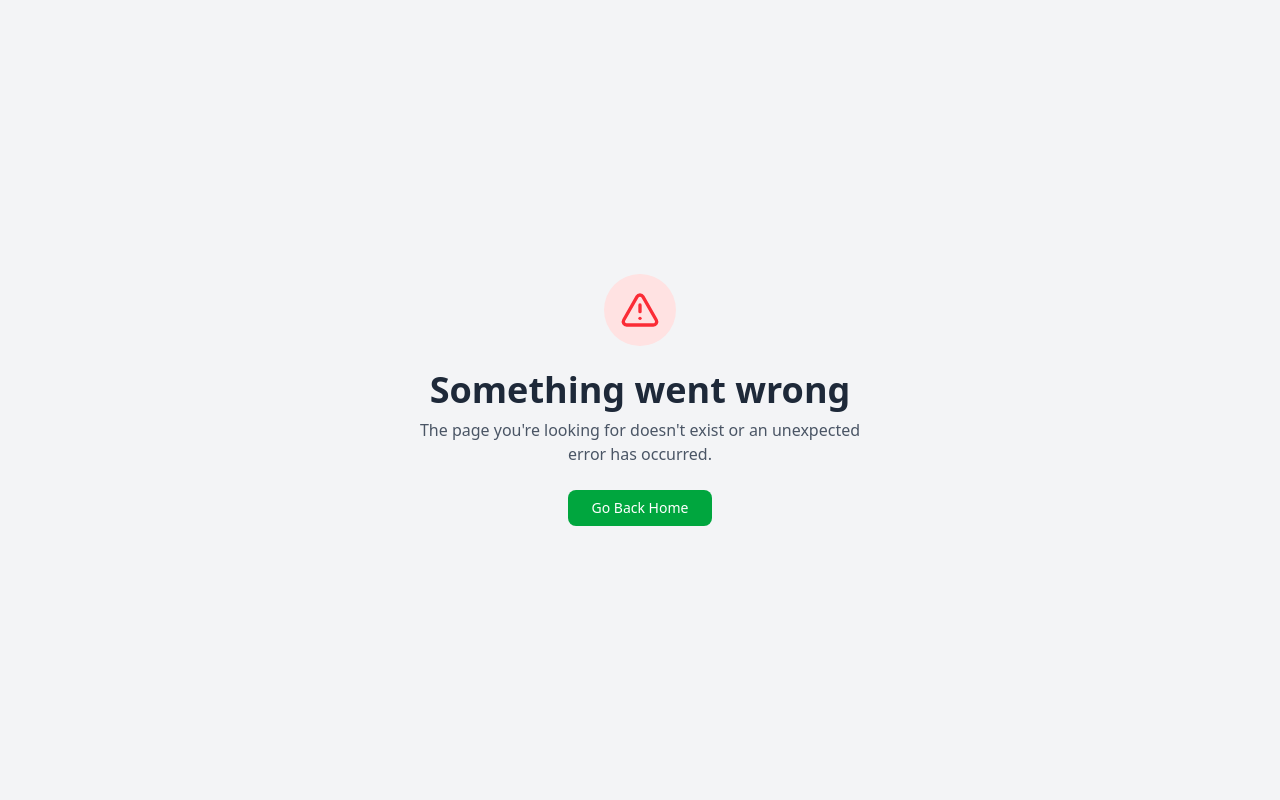
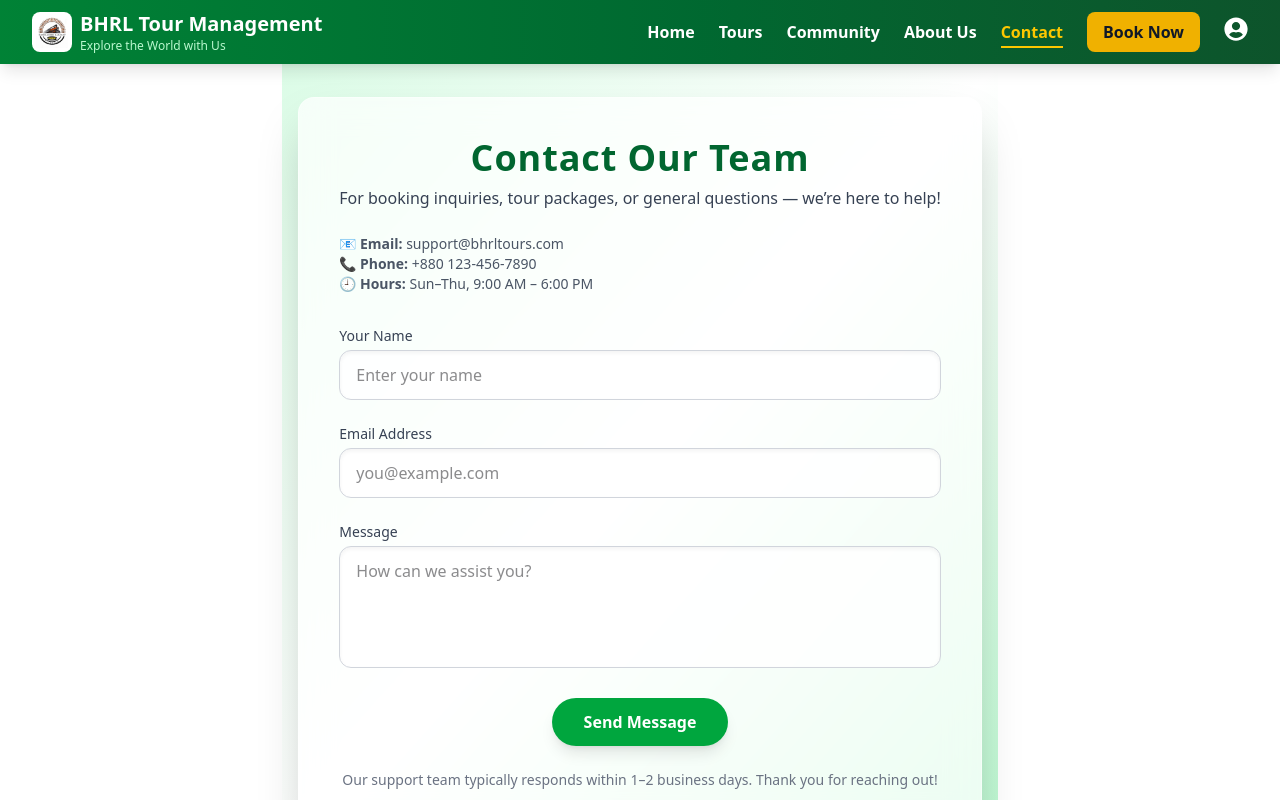
Before and after one commit to MRS028/BHRL-Tour-Management-System-Full-Stack-Project, a React (Vite) app in the folder BHRL-Tour-Management-Front-End/: page /contact in a window 1280 px wide. Shown: the top 800 px of the page. Built offline with nearby package versions, Linux system fonts and the light colour scheme.

Commit message:
navbar updated and contact page added

```diff
--- a/BHRL-Tour-Management-Front-End/src/Components/Home/Home.jsx
+++ b/BHRL-Tour-Management-Front-End/src/Components/Home/Home.jsx
@@ -7,7 +7,7 @@ const Home = () => {
   return (
     <div className="min-h-screen">
       {/* Hero Section */}
-      <div className="relative h-screen bg-cover bg-center" style={{ backgroundImage: "url('https://images.unsplash.com/photo-1503220317375-aaad61436b1b?ixlib=rb-4.0.3&ixid=M3wxMjA3fDB8MHxwaG90by1wYWdlfHx8fGVufDB8fHx8fA%3D%3D&auto=format&fit=crop&w=1770&q=80')" }}>
+      <div className="relative rounded-b-2xl h-screen bg-cover bg-center" style={{ backgroundImage: "url('https://images.unsplash.com/photo-1503220317375-aaad61436b1b?ixlib=rb-4.0.3&ixid=M3wxMjA3fDB8MHxwaG90by1wYWdlfHx8fGVufDB8fHx8fA%3D%3D&auto=format&fit=crop&w=1770&q=80')" }}>
         <div className="absolute inset-0 bg-gradient-to-r from-green-100 to-indigo-900 opacity-20"></div>
         <div className="relative container mx-auto px-4 py-24 flex flex-col items-center justify-center h-full text-center">
           <h1 className="text-4xl md:text-6xl font-bold text-white mb-6">Discover Your Next Adventure</h1>
@@ -19,7 +19,7 @@ const Home = () => {
       </div>
 
       {/* Features Section */}
-      <div className="py-16 bg-gray-50">
+      <div className="py-16 bg-white">
         <div className="container mx-auto px-4">
           <div className="text-center mb-16">
             <h2 className="text-3xl font-bold text-gray-800 mb-4">Why Travel With Us</h2>
@@ -118,14 +118,14 @@ const Home = () => {
       </div>
 
       {/* CTA Section */}
-<div className="py-16 bg-gradient-to-r from-indigo-700 to-fuchsia-600 text-white">
+<div className="py-16 bg-gradient-to-r rounded-2xl from-indigo-700 to-fuchsia-600 text-white">
   <div className="container mx-auto px-4 text-center">
     <h2 className="text-3xl font-bold mb-4">Ready for Your Next Adventure?</h2>
     <p className="text-white max-w-2xl mx-auto mb-8">
       Join thousands of satisfied travelers who have experienced the world with us
     </p>
     <div className="flex flex-col sm:flex-row justify-center gap-4">
-      <button className="bg-cyan-400 hover:bg-cyan-300 text-gray-900 font-bold py-3 px-8 rounded-full text-lg transition duration-300 transform hover:scale-105 shadow-md">
+      <button className="bg-yellow-400 hover:bg-yellow-300 text-gray-900 font-bold py-3 px-8 rounded-full text-lg transition duration-300 transform hover:scale-105 shadow-md">
         Book a Tour
       </button>
       <button className="bg-white/10 hover:bg-white/20 border border-white text-white font-bold py-3 px-8 rounded-full text-lg transition duration-300 backdrop-blur-sm">
--- a/BHRL-Tour-Management-Front-End/src/Components/MainLayout/MainLayout.jsx
+++ b/BHRL-Tour-Management-Front-End/src/Components/MainLayout/MainLayout.jsx
@@ -6,7 +6,7 @@ const MainLayout = () => {
   return (
     <div className="min-h-screen flex flex-col">
       <Navbar />
-      <main className="flex-grow">
+      <main className="flex-grow max-w-7xl mx-auto">
         <Outlet />
       </main>
       <Footer />
--- /dev/null
+++ b/BHRL-Tour-Management-Front-End/src/Components/Pages/ContactPage.jsx
@@ -0,0 +1,84 @@
+import React from 'react';
+
+const ContactPage = () => {
+  return (
+    <div className="flex items-center justify-center min-h-screen bg-gradient-to-br from-green-100 via-white to-green-200 p-4">
+      <div className="w-full max-w-4xl bg-white/70 backdrop-blur-lg shadow-2xl rounded-2xl px-10 py-10 border border-white/40 transition-all duration-300">
+
+        {/* Heading */}
+        <h1 className="text-4xl font-extrabold text-green-800 text-center mb-2 tracking-wide">
+          Contact Our Team
+        </h1>
+        <p className="text-center text-gray-700 mb-6">
+          For booking inquiries, tour packages, or general questions — we’re here to help!
+        </p>
+
+        {/* Contact Info */}
+        <div className="text-left text-sm text-gray-600 mb-8">
+          <p><strong>📧 Email:</strong> support@bhrltours.com</p>
+          <p><strong>📞 Phone:</strong> +880 123-456-7890</p>
+          <p><strong>🕘 Hours:</strong> Sun–Thu, 9:00 AM – 6:00 PM</p>
+        </div>
+
+        {/* Form */}
+        <form className="space-y-6">
+          {/* Name */}
+          <div>
+            <label htmlFor="name" className="block text-sm font-medium text-gray-700 mb-1">
+              Your Name
+            </label>
+            <input
+              type="text"
+              id="name"
+              placeholder="Enter your name"
+              className="w-full px-4 py-3 border border-gray-300 rounded-xl bg-white/80 shadow-inner focus:outline-none focus:ring-2 focus:ring-green-500 focus:bg-white transition"
+            />
+          </div>
+
+          {/* Email */}
+          <div>
+            <label htmlFor="email" className="block text-sm font-medium text-gray-700 mb-1">
+              Email Address
+            </label>
+            <input
+              type="email"
+              id="email"
+              placeholder="you@example.com"
+              className="w-full px-4 py-3 border border-gray-300 rounded-xl bg-white/80 shadow-inner focus:outline-none focus:ring-2 focus:ring-green-500 focus:bg-white transition"
+            />
+          </div>
+
+          {/* Message */}
+          <div>
+            <label htmlFor="message" className="block text-sm font-medium text-gray-700 mb-1">
+              Message
+            </label>
+            <textarea
+              id="message"
+              rows="4"
+              placeholder="How can we assist you?"
+              className="w-full px-4 py-3 border border-gray-300 rounded-xl bg-white/80 shadow-inner focus:outline-none focus:ring-2 focus:ring-green-500 focus:bg-white transition resize-none"
+            ></textarea>
+          </div>
+
+          {/* Button */}
+          <div className="text-center">
+            <button
+              type="submit"
+              className="bg-green-600 hover:bg-green-700 text-white font-bold py-3 px-8 rounded-full transition-all duration-300 transform hover:scale-105 shadow-lg"
+            >
+              Send Message
+            </button>
+          </div>
+        </form>
+
+        {/* Final Footer Note */}
+        <p className="text-sm text-gray-500 mt-6 text-center">
+          Our support team typically responds within 1–2 business days. Thank you for reaching out!
+        </p>
+      </div>
+    </div>
+  );
+};
+
+export default ContactPage;
--- a/BHRL-Tour-Management-Front-End/src/Components/Pages/Tourpage.jsx
+++ b/BHRL-Tour-Management-Front-End/src/Components/Pages/Tourpage.jsx
@@ -99,7 +99,7 @@ useScrollToTop();
   });
 
   return (
-    <div className="min-h-screen bg-gray-50 py-8">
+    <div className="min-h-screen bg-white py-8">
       <div className="container mx-auto px-4">
         <div className="text-center mb-10">
           <h1 className="text-4xl font-bold text-gray-800 mb-4">All Tours of BHRL</h1>
--- a/BHRL-Tour-Management-Front-End/src/Components/SharedPages/NavBar/Navbar.jsx
+++ b/BHRL-Tour-Management-Front-End/src/Components/SharedPages/NavBar/Navbar.jsx
@@ -1,59 +1,86 @@
 import React, { useState } from 'react';
-import { Link } from 'react-router-dom';
-import logo from '../../../assets/logo.jpeg'
+import { NavLink, Link } from 'react-router-dom';
+import logo from '../../../assets/logo.jpeg';
+import { FaUserCircle } from 'react-icons/fa';
+
+const navLinks = [
+  { name: 'Home', path: '/' },
+  { name: 'Tours', path: '/tours' },
+  { name: 'Community', path: '/community' },
+  { name: 'About Us', path: '/aboutus' },
+  { name: 'Contact', path: '/contact' },
+];
 
 const Navbar = () => {
   const [isOpen, setIsOpen] = useState(false);
+  const [userDropdown, setUserDropdown] = useState(false);
 
-  const toggleMenu = () => {
-    setIsOpen(!isOpen);
-  };
+  const toggleMenu = () => setIsOpen(!isOpen);
+  const toggleUserDropdown = () => setUserDropdown(!userDropdown);
+
+  const linkStyle =
+    'hover:text-green-200 transition duration-300 relative';
+  const activeStyle = 'text-yellow-400 after:absolute after:-bottom-1 after:left-0 after:w-full after:h-0.5 after:bg-yellow-400';
 
   return (
-    <nav className="bg-gradient-to-r from-green-600 to-green-900 text-white shadow-lg sticky top-0 z-50">
+    <nav className="bg-gradient-to-r from-green-700/100 to-green-900 text-white shadow-lg sticky top-0 z-50">
       <div className="max-w-7xl mx-auto px-4 sm:px-6 lg:px-8">
-        <div className="flex justify-between h-16">
+        <div className="flex justify-between h-16 items-center">
+
           {/* Logo and Brand */}
-          <div className="flex items-center">
           <Link to="/" className="flex items-center space-x-2">
             <div className="bg-white p-1 rounded-lg">
-                {/* <svg xmlns="http://www.w3.org/2000/svg" className="h-8 w-8 text-green-800" viewBox="0 0 20 20" fill="currentColor">
-                  <path fillRule="evenodd" d="M5.05 4.05a7 7 0 119.9 9.9L10 18.9l-4.95-4.95a7 7 0 010-9.9zM10 11a2 2 0 100-4 2 2 0 000 4z" clipRule="evenodd" />
-                </svg> */}
-                <img className="h-7 w-7 md:h-8 md:w-8" src={logo} alt="" />
+              <img className="h-7 w-7 md:h-8 md:w-8" src={logo} alt="logo" />
             </div>
             <div>
               <h1 className="text-xl font-bold">BHRL Tour Management</h1>
               <p className="text-xs text-green-200 hidden sm:block">Explore the World with Us</p>
             </div>
           </Link>
-          </div>
 
           {/* Desktop Navigation */}
-          <div className="hidden md:flex items-center font-bold space-x-8">
-            <Link to="/" className="hover:text-green-200 transition duration-300">Home</Link>
-            <Link to="/tours" className="hover:text-green-200 transition duration-300">Tours</Link>
-            <Link to="/community" className="hover:text-green-200 transition duration-300">Community</Link>
-            <Link to="/aboutus" className="hover:text-green-200 transition duration-300">About Us</Link>
-            <Link to="/contact" className="hover:text-green-200 transition duration-300">Contact</Link>
+          <div className="hidden md:flex items-center space-x-6 font-semibold">
+            {navLinks.map(({ name, path }) => (
+              <NavLink
+                key={name}
+                to={path}
+                className={({ isActive }) => isActive ? `${linkStyle} ${activeStyle}` : linkStyle}
+              >
+                {name}
+              </NavLink>
+            ))}
             <button className="bg-yellow-500 hover:bg-yellow-400 text-gray-900 font-semibold py-2 px-4 rounded-lg transition duration-300 transform hover:scale-105">
               Book Now
             </button>
+
+            {/* User Icon & Dropdown */}
+            <div className="relative">
+              <button onClick={toggleUserDropdown} className="text-white text-2xl focus:outline-none hover:text-green-200">
+                <FaUserCircle />
+              </button>
+              {userDropdown && (
+                <div className="absolute right-0 mt-2 w-40 bg-white text-gray-800 rounded shadow-md z-50">
+                  <Link to="/dashboard" className="block px-4 py-2 hover:bg-gray-100">Dashboard</Link>
+                  <Link to="/admin" className="block px-4 py-2 hover:bg-gray-100">Admin Panel</Link>
+                  <Link to="/profile" className="block px-4 py-2 hover:bg-gray-100">Profile</Link>
+                  <button className="w-full text-left px-4 py-2 hover:bg-gray-100">Logout</button>
+                </div>
+              )}
+            </div>
           </div>
 
-          {/* Mobile menu button */}
+          {/* Mobile Menu Toggle */}
           <div className="md:hidden flex items-center">
-            <button
-              onClick={toggleMenu}
-              className="text-white hover:text-green-200 focus:outline-none"
-            >
+            <button onClick={toggleMenu} className="text-white hover:text-green-200 focus:outline-none">
               {isOpen ? (
-                <svg xmlns="http://www.w3.org/2000/svg" className="h-6 w-6" fill="none" viewBox="0 0 24 24" stroke="currentColor">
-                  <path strokeLinecap="round" strokeLinejoin="round" strokeWidth={2} d="M6 18L18 6M6 6l12 12" />
+                <svg className="h-6 w-6" fill="none" stroke="currentColor" strokeWidth={2}
+                     viewBox="0 0 24 24">
+                  <path strokeLinecap="round" strokeLinejoin="round" d="M6 18L18 6M6 6l12 12"/>
                 </svg>
               ) : (
-                <svg xmlns="http://www.w3.org/2000/svg" className="h-6 w-6" fill="none" viewBox="0 0 24 24" stroke="currentColor">
-                  <path strokeLinecap="round" strokeLinejoin="round" strokeWidth={2} d="M4 6h16M4 12h16M4 18h16" />
+                <svg className="h-6 w-6" fill="none" stroke="currentColor" strokeWidth={2}
+                     viewBox="0 0 24 24">
+                  <path strokeLinecap="round" strokeLinejoin="round" d="M4 6h16M4 12h16M4 18h16"/>
                 </svg>
               )}
             </button>
@@ -61,14 +88,31 @@ const Navbar = () => {
         </div>
       </div>
 
-      {/* Mobile Navigation */}
+      {/* Mobile Navigation Menu */}
       {isOpen && (
         <div className="md:hidden bg-green-800 px-4 py-2 space-y-1 text-white font-semibold">
-          <Link to="/" className="block py-2 hover:text-green-200 transition duration-300" onClick={toggleMenu}>Home</Link>
-          <Link to="/tours" className="block py-2 hover:text-green-200 transition duration-300" onClick={toggleMenu}>Tours</Link>
-          <Link to="/community" className="block py-2 hover:text-green-200 transition duration-300" onClick={toggleMenu}>Community</Link>
-          <Link to="/aboutus" className="block py-2 hover:text-green-200 transition duration-300" onClick={toggleMenu}>About Us</Link>
-          <Link to="/contact" className="block py-2 hover:text-green-200 transition duration-300" onClick={toggleMenu}>Contact</Link>
+          {navLinks.map(({ name, path }) => (
+            <NavLink
+              key={name}
+              to={path}
+              onClick={toggleMenu}
+              className={({ isActive }) => isActive ? `${linkStyle} ${activeStyle} block py-2` : `${linkStyle} block py-2`}
+            >
+              {name}
+            </NavLink>
+          ))}
+
+
+          {/* Mobile User Dropdown Placeholder */}
+          <div className="border-t pt-3 ">
+            <Link to="/dashboard" onClick={toggleMenu} className="block py-2">Dashboard</Link>
+            <Link to="/admin" onClick={toggleMenu} className="block py-2">Admin Panel</Link>
+            <Link to="/profile" onClick={toggleMenu} className="block py-2">Profile</Link>
+            <button className="w-full text-left py-2">Logout</button>
+          </div>
+          <div className='border-b  my-2'>
+
+          </div>
           <button className="w-full mt-4 bg-yellow-500 hover:bg-yellow-400 text-gray-900 font-semibold py-2 px-4 rounded-lg transition duration-300">
             Book Now
           </button>
--- a/BHRL-Tour-Management-Front-End/src/Routes/Router.jsx
+++ b/BHRL-Tour-Management-Front-End/src/Routes/Router.jsx
@@ -5,6 +5,7 @@ import AboutPage from "../Components/Pages/AboutPage";
 import CommunityPage from "../Components/Pages/CommunityPage";
 import TourPage from "../Components/Pages/Tourpage";
 import ErrorPage from "../Components/ErrorPage/ErrorPage";
+import ContactPage from "../Components/Pages/ContactPage";
 
 const Router = createBrowserRouter([
   {
@@ -27,6 +28,10 @@ const Router = createBrowserRouter([
         path: "/community",
         element: <CommunityPage />,
       },
+      {
+        path: "/contact",
+        element: <ContactPage />,
+      },
     ],
   },
   {
```
Lines whose indentation alone changed are shown as unchanged.
